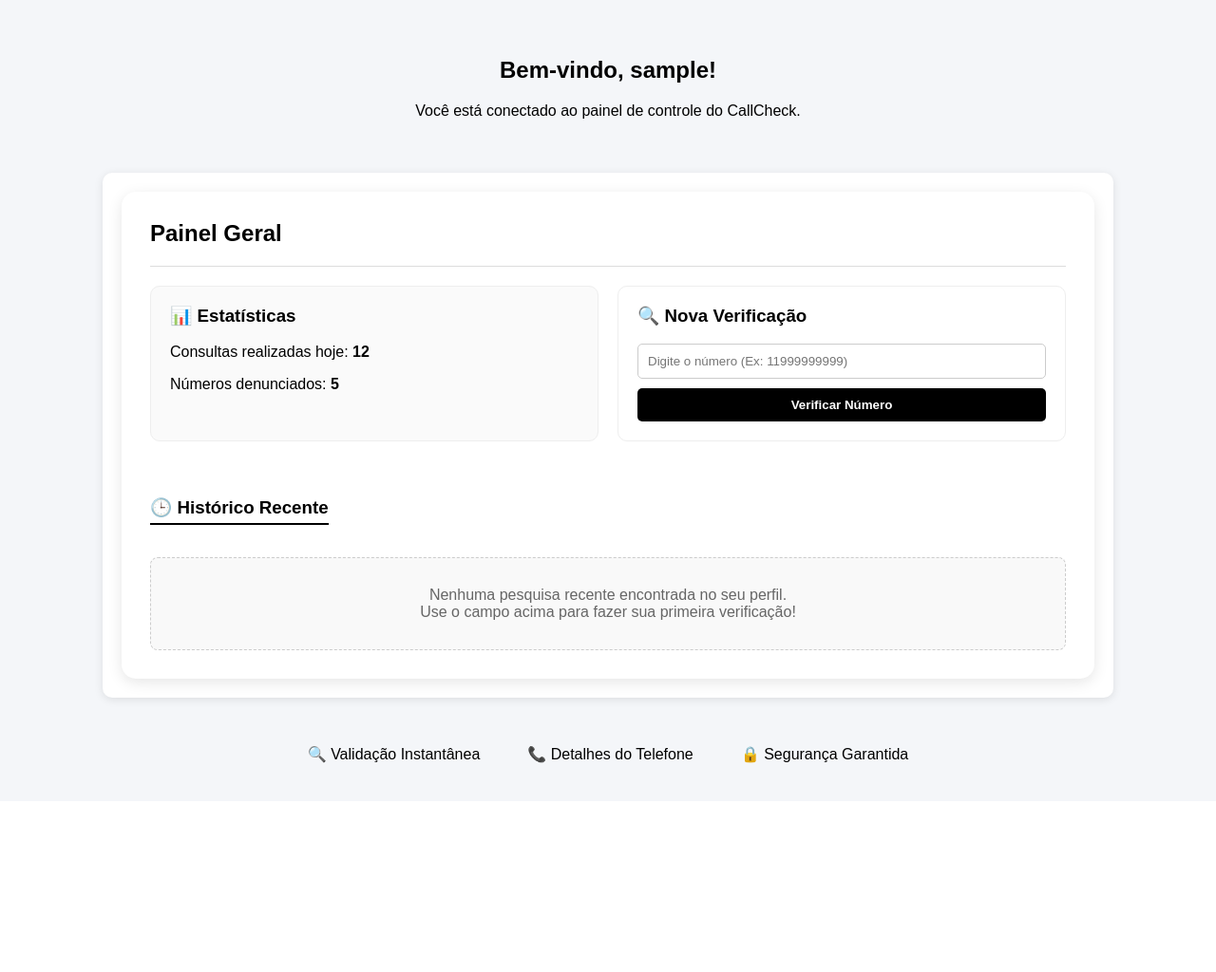
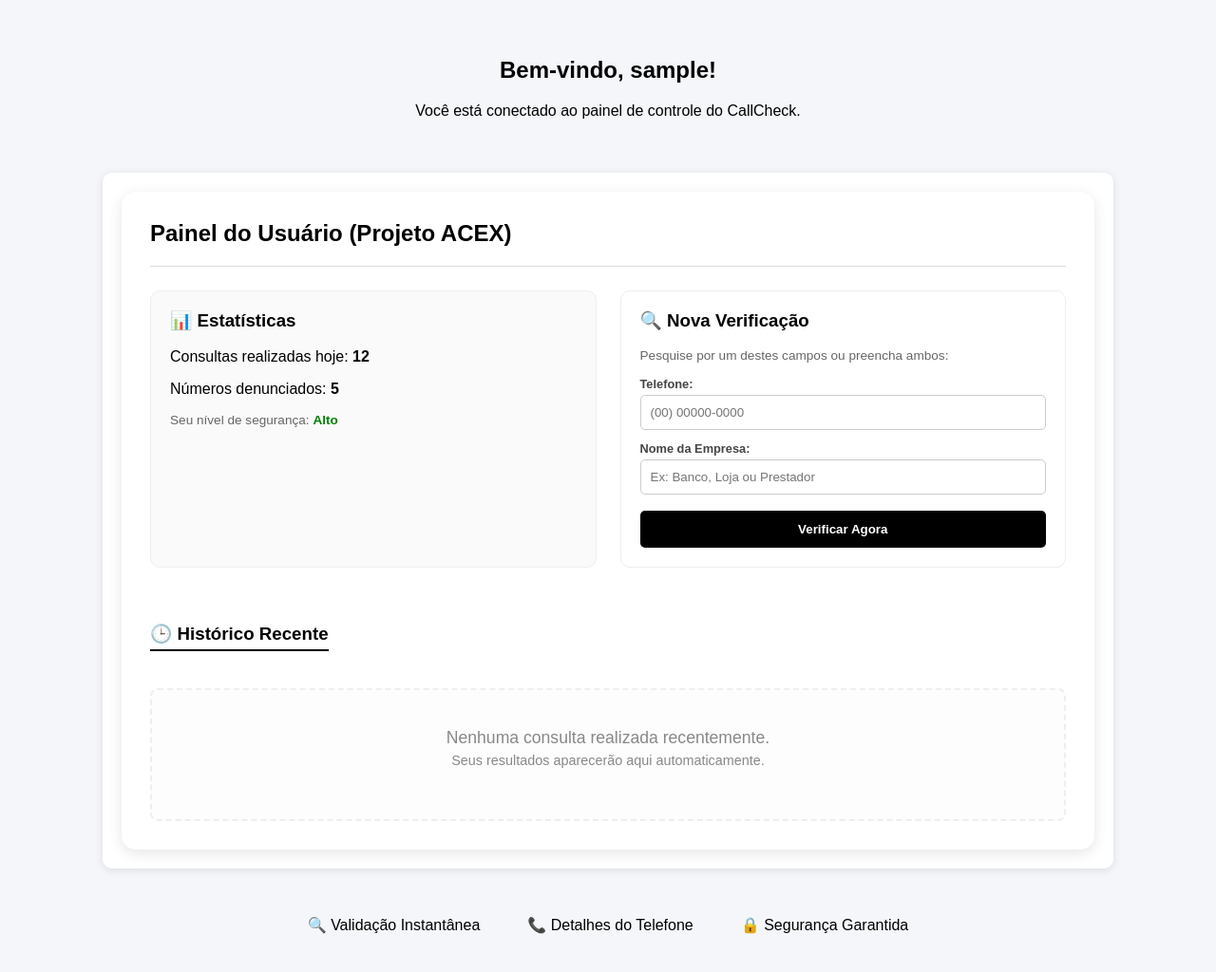
Before and after one commit to dealkis/CallCheck, a Flask app: template templates/usuario.html in a window 1280 px wide. Shown: the part 64-1088 px from the top of the page at 95% size. Before the commit the page ends 868 px from the top, so only its background shows below. Run offline with Flask 3, Linux system fonts and the light colour scheme; the template is opened without the code that fills it, so the values that code supplies are empty; the visitor is signed in with stand-in values (Sample User, id 1).

Commit message:
Update usuario.html

```diff
--- a/templates/usuario.html
+++ b/templates/usuario.html
@@ -1,59 +1,82 @@
 {% extends "base.html" %}
 
 {% block content %}
+<!-- Seção de Boas-Vindas -->
 <section class="hero">
     <h1>Bem-vindo, {{ session['usuario_logado'] }}!</h1>
     <p>Você está conectado ao painel de controle do CallCheck.</p>
 </section>
 
+<!-- Container Principal do Painel -->
 <div class="resultado" style="flex-direction: column; width: 80%; margin: 0 auto; padding: 20px;">
     <div class="info" style="background: #fff; padding: 30px; border-radius: 15px; box-shadow: 0 4px 15px rgba(0,0,0,0.1); width: 100%; box-sizing: border-box;">
 
-        <h2 style="margin-top: 0;">Painel Geral</h2>
-        <hr style="border: 0; border-top: 1px solid #ddd; margin-bottom: 20px;">
+        <h2 style="margin-top: 0;">Painel do Usuário (Projeto ACEX)</h2>
+        <hr style="border: 0; border-top: 1px solid #ddd; margin-bottom: 25px;">
 
-        <!-- PARTE SUPERIOR: Estatísticas e Fazer Pesquisa -->
-        <div style="display: grid; grid-template-columns: 1fr 1fr; gap: 20px;">
+        <!-- GRID SUPERIOR: Estatísticas e Nova Pesquisa -->
+        <div style="display: grid; grid-template-columns: 1fr 1fr; gap: 25px;">
 
-            <!-- Bloco 1: Estatísticas -->
+            <!-- Bloco de Estatísticas -->
             <div style="padding: 20px; border: 1px solid #eee; border-radius: 10px; background: #fafafa;">
                 <h3 style="margin-top: 0;">📊 Estatísticas</h3>
                 <p>Consultas realizadas hoje: <strong>12</strong></p>
                 <p>Números denunciados: <strong>5</strong></p>
+                <p style="font-size: 0.85em; color: #666; margin-top: 15px;">Seu nível de segurança: <span style="color: green; font-weight: bold;">Alto</span></p>
             </div>
 
-            <!-- Bloco 2: Pesquisa Rápida -->
+            <!-- Bloco de Pesquisa Rápida (Telefone + Empresa) -->
             <div style="padding: 20px; border: 1px solid #eee; border-radius: 10px; background: #fff;">
                 <h3 style="margin-top: 0;">🔍 Nova Verificação</h3>
-                <!-- O action="/" manda a pesquisa para a rota principal do site -->
-                <form action="/" method="POST" style="display: flex; flex-direction: column; gap: 10px; margin-top: 15px;">
-                    <input type="text" name="numero" placeholder="Digite o número (Ex: 11999999999)" required style="padding: 10px; border-radius: 5px; border: 1px solid #ccc;">
-                    <button type="submit" style="background: #000; color: #fff; border: none; padding: 10px; border-radius: 5px; cursor: pointer; font-weight: bold; transition: 0.3s;">
-                        Verificar Número
+                <p style="font-size: 0.85em; color: #666; margin-bottom: 15px;">Pesquise por um destes campos ou preencha ambos:</p>
+
+                <form action="/" method="POST" style="display: flex; flex-direction: column; gap: 12px;">
+                    <!-- Input Telefone -->
+                    <div style="display: flex; flex-direction: column; gap: 4px;">
+                        <label style="font-size: 0.8em; font-weight: bold; color: #444;">Telefone:</label>
+                        <input type="text" name="numero" placeholder="(00) 00000-0000"
+                               style="padding: 10px; border-radius: 5px; border: 1px solid #ccc;">
+                    </div>
+
+                    <!-- Input Nome da Empresa -->
+                    <div style="display: flex; flex-direction: column; gap: 4px;">
+                        <label style="font-size: 0.8em; font-weight: bold; color: #444;">Nome da Empresa:</label>
+                        <input type="text" name="nome_empresa" placeholder="Ex: Banco, Loja ou Prestador"
+                               style="padding: 10px; border-radius: 5px; border: 1px solid #ccc;">
+                    </div>
+
+                    <button type="submit" style="background: #000; color: #fff; border: none; padding: 12px; border-radius: 5px; cursor: pointer; font-weight: bold; margin-top: 5px; transition: 0.3s;">
+                        Verificar Agora
                     </button>
                 </form>
             </div>
-
         </div>
 
-        <!-- PARTE INFERIOR: Histórico de Pesquisas -->
+        <!-- SEÇÃO DE HISTÓRICO: Exibe as pesquisas salvas na sessão -->
         <div style="margin-top: 40px;">
             <h3 style="border-bottom: 2px solid #000; display: inline-block; padding-bottom: 5px;">🕒 Histórico Recente</h3>
 
             {% if pesquisas %}
-                <ul style="list-style-type: none; padding: 0; margin-top: 15px;">
+                <ul style="list-style-type: none; padding: 0; margin-top: 20px;">
                     {% for item in pesquisas %}
-                        <li style="background: #fff; padding: 15px; margin-bottom: 10px; border-radius: 8px; border-left: 5px solid {% if item.status == 'Seguro' %}green{% else %}red{% endif %}; border: 1px solid #eee; border-left-width: 5px; box-shadow: 0 2px 5px rgba(0,0,0,0.02); display: flex; justify-content: space-between;">
-                            <span><strong>Número:</strong> {{ item.numero }}</span>
-                            <span><strong>Empresa:</strong> {{ item.empresa }}</span>
-                            <span><strong>Status:</strong> <span style="color: {% if item.status == 'Seguro' %}green{% else %}red{% endif %}; font-weight: bold;">{{ item.status }}</span></span>
+                        <li style="background: #fff; padding: 15px; margin-bottom: 12px; border-radius: 8px; border: 1px solid #eee; border-left: 6px solid {% if item.status == 'Seguro' %}#28a745{% else %}#dc3545{% endif %}; box-shadow: 0 2px 5px rgba(0,0,0,0.02); display: flex; justify-content: space-between; align-items: center;">
+                            <div>
+                                <strong>Número:</strong> {{ item.numero }} <br>
+                                <small style="color: #666;"><strong>Empresa:</strong> {{ item.empresa }}</small>
+                            </div>
+                            <div style="text-align: right;">
+                                <span style="background: {% if item.status == 'Seguro' %}#d4edda{% else %}#f8d7da{% endif %}; color: {% if item.status == 'Seguro' %}#155724{% else %}#721c24{% endif %}; padding: 5px 12px; border-radius: 20px; font-size: 0.85em; font-weight: bold;">
+                                    {{ item.status }}
+                                </span>
+                            </div>
                         </li>
                     {% endfor %}
                 </ul>
             {% else %}
-                <div style="text-align: center; padding: 30px; color: #666; background: #f9f9f9; border-radius: 8px; margin-top: 15px; border: 1px dashed #ccc;">
-                    Nenhuma pesquisa recente encontrada no seu perfil. <br>
-                    Use o campo acima para fazer sua primeira verificação!
+                <!-- Mensagem caso o histórico esteja vazio -->
+                <div style="text-align: center; padding: 40px; color: #888; background: #fdfdfd; border-radius: 8px; margin-top: 20px; border: 2px dashed #eee;">
+                    <p style="font-size: 1.1em; margin: 0;">Nenhuma consulta realizada recentemente.</p>
+                    <p style="font-size: 0.9em; margin-top: 5px;">Seus resultados aparecerão aqui automaticamente.</p>
                 </div>
             {% endif %}
         </div>
```
